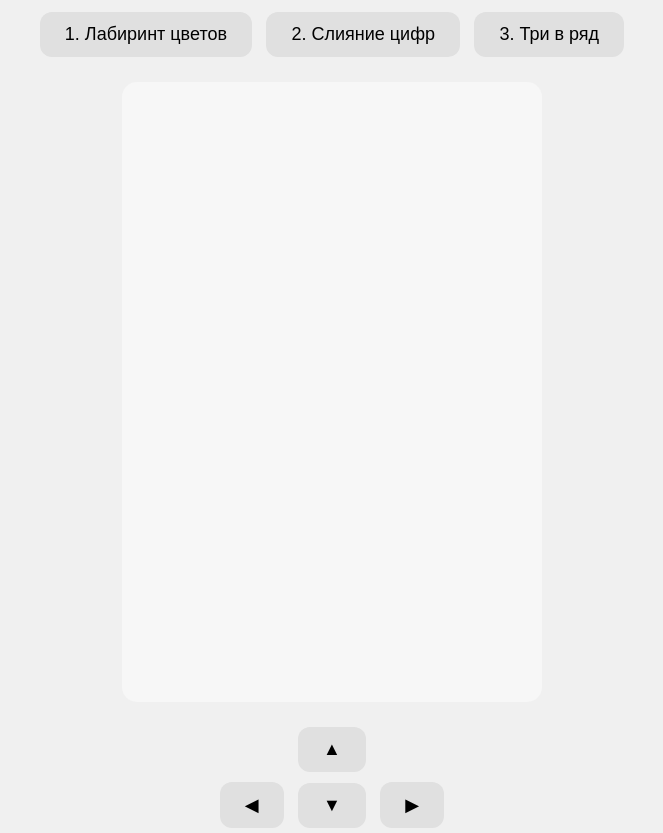
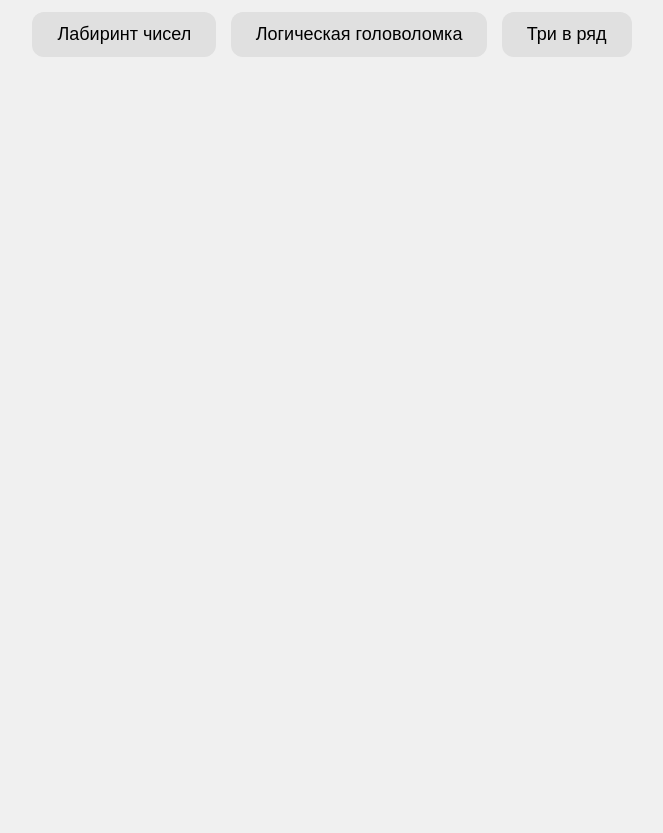
Before and after one commit to qkwixy/qkwixy.github.io, a plain HTML site: page index.html in a window 1280 px wide. Shown: the part 73-906 px from the top of the page, without its empty margins (308-971 px from the left). After the commit the page ends 800 px from the top, so only its background shows below. Drawn offline with Linux system fonts and the light colour scheme.

Commit message:
Refactor index.html for game menu and layout

```diff
--- a/index.html
+++ b/index.html
@@ -1,32 +1,28 @@
 <!DOCTYPE html>
 <html lang="ru">
 <head>
-    <meta charset="UTF-8" />
-    <meta name="viewport" content="width=device-width, initial-scale=1.0" />
-    <title>Mini Games</title>
-    <link rel="stylesheet" href="style.css">
+<meta charset="UTF-8">
+<title>Мини-игры</title>
+<link rel="stylesheet" href="style.css">
 </head>
 <body>
-
+<h1>Мини-игры</h1>
 <div id="menu">
-    <h1>Мини-Игры</h1>
-    <button onclick="startGame(1)">1. Лабиринт цветов</button>
-    <button onclick="startGame(2)">2. Слияние цифр</button>
-    <button onclick="startGame(3)">3. Три в ряд</button>
+  <button onclick="startGame('maze')">Лабиринт чисел</button>
+  <button onclick="startGame('wire')">Логическая головоломка</button>
+  <button onclick="startGame('match3')">Три в ряд</button>
 </div>
 
-<canvas id="gameCanvas" width="420" height="620"></canvas>
-
-<!-- Мобильные стрелки -->
-<div id="controls">
-    <div class="row">
-        <button onclick="moveMobile('up')">▲</button>
-    </div>
-    <div class="row">
-        <button onclick="moveMobile('left')">◀</button>
-        <button onclick="moveMobile('down')">▼</button>
-        <button onclick="moveMobile('right')">▶</button>
-    </div>
+<div id="gameContainer" style="display:none;">
+  <div id="panel"></div>
+  <canvas id="gameCanvas" width="500" height="500"></canvas>
+  <div id="mobileControls">
+    <button onclick="moveMaze('up')">↑</button><br>
+    <button onclick="moveMaze('left')">←</button>
+    <button onclick="moveMaze('down')">↓</button>
+    <button onclick="moveMaze('right')">→</button>
+  </div>
+  <button onclick="backToMenu()">Назад в меню</button>
 </div>
 
 <script src="script.js"></script>
```
